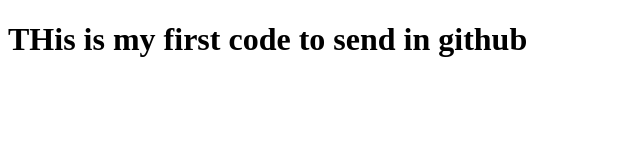
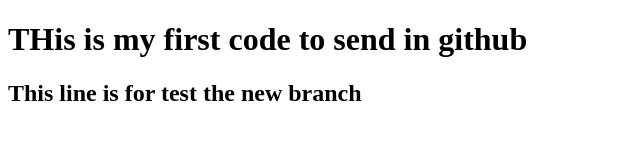
Before and after one commit to DJ-Thenom/Second_Git_Learning, a plain HTML site: page index.html in a window 1280 px wide. Shown: the whole page, without its empty margins (0-640 px from the left). Drawn offline with Linux system fonts and the light colour scheme.

Commit message:
Test 1.0.2

```diff
--- a/index.html
+++ b/index.html
@@ -9,5 +9,7 @@
 
     <h1>THis is my first code to send in github</h1>
 
+    <h2>This line is for test the new branch</h2>
+
 </body>
 </html>
```
